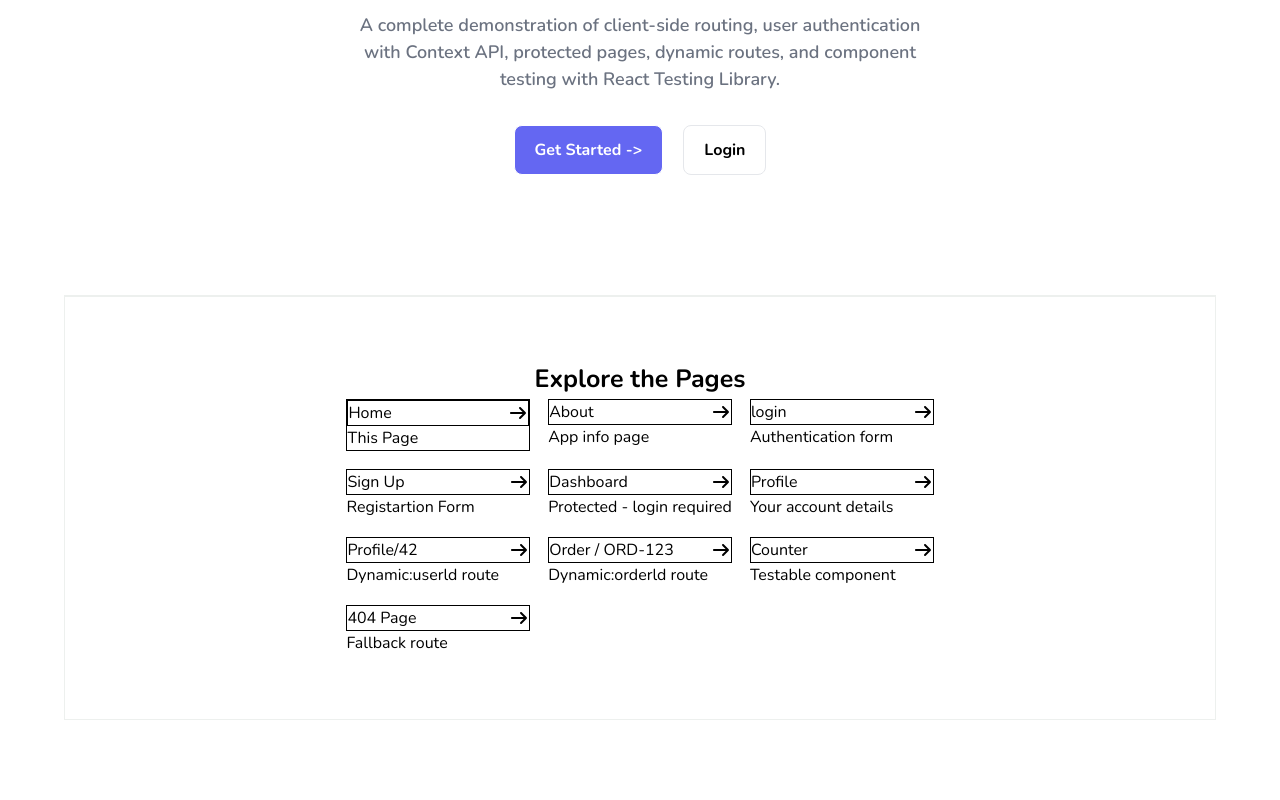
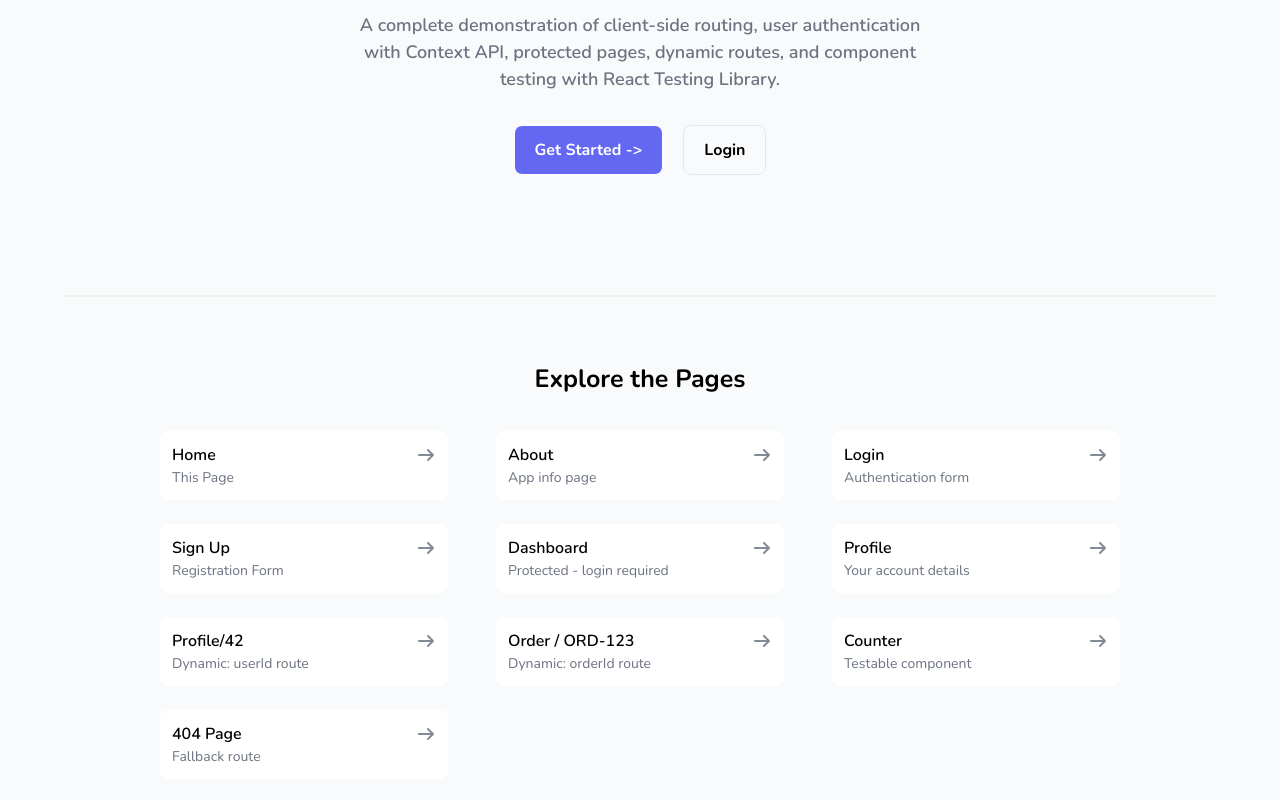
Before and after one commit to preetpalsinghkanda/Multi-Page-Authentication-App-, a React (Vite) app: page / in a window 1280 px wide. Shown: the part 340-1140 px from the top of the page. Before the commit the page ends 1060 px from the top, so only its background shows below. Built offline with nearby package versions, Linux system fonts and the light colour scheme.

Commit message:
home page done

```diff
--- a/src/Components/Hero.jsx
+++ b/src/Components/Hero.jsx
@@ -3,6 +3,19 @@ import { FontAwesomeIcon } from "@fortawesome/react-fontawesome";
 import { faArrowRight } from "@fortawesome/free-solid-svg-icons";
 
 export default function Hero() {
+  const pagesName = [
+    { title: "Home", desc: "This Page" },
+    { title: "About", desc: "App info page" },
+    { title: "Login", desc: "Authentication form" },
+    { title: "Sign Up", desc: "Registration Form" },
+    { title: "Dashboard", desc: "Protected - login required" },
+    { title: "Profile", desc: "Your account details" },
+    { title: "Profile/42", desc: "Dynamic: userId route" },
+    { title: "Order / ORD-123", desc: "Dynamic: orderId route" },
+    { title: "Counter", desc: "Testable component" },
+    { title: "404 Page", desc: "Fallback route" },
+  ];
+
   return (
     <div>
       <div className="flex flex-col items-center py-30">
@@ -26,85 +39,23 @@ export default function Hero() {
         </div>
       </div>
 
-      <section className="border-t-2 border-[#edf0ee] py-16 border flex flex-col items-center justify-center" >
-        <h2 className="text-[25px] font-[700] w-fit mx-auto">
-          Explore the Pages
-        </h2>
-        <div className="grid gap-4.5 grid-cols-3">
-          <div className="border">
-            <div className="flex items-center justify-between border">
-              <h5>Home</h5>
-              <FontAwesomeIcon icon={faArrowRight} />
-            </div>
-            <p>This Page</p>
-          </div>
-          <div>
-            <div className="flex items-center justify-between border">
-              <h5>About</h5>
-              <FontAwesomeIcon icon={faArrowRight} />
-            </div>
-            <p>App info page</p>
-          </div>
-          <div>
-            <div className="flex items-center justify-between border">
-              <h5>login</h5>
-               <FontAwesomeIcon icon={faArrowRight} />
+      <section className="border-t-2 border-[#edf0ee] py-16 flex flex-col items-center justify-center">
+  <h2 className="text-[25px] font-[700] w-fit mx-auto">
+    Explore the Pages
+  </h2>
 
-            </div>
-            <p>Authentication form</p>
-          </div>
-          <div>
-           <div className="flex items-center justify-between border">
-              <h5>Sign Up</h5>
-               <FontAwesomeIcon icon={faArrowRight} />
-            </div>
-            <p>Registartion Form</p>
-          </div>
-          <div>
-          <div className="flex items-center justify-between border">
-              <h5>Dashboard</h5>
-               <FontAwesomeIcon icon={faArrowRight} />
-            </div>
-            <p>Protected - login required</p>
-          </div>
-          <div>
-            <div className="flex items-center justify-between border">
-              <h5>Profile</h5>
-               <FontAwesomeIcon icon={faArrowRight} />
-            </div>
-            <p>Your account details</p>
-          </div>
-          <div>
-            <div className="flex items-center justify-between border">
-              <h5>Profile/42</h5>
-               <FontAwesomeIcon icon={faArrowRight} />
-
-            </div>
-            <p>Dynamic:userld route</p>
-          </div>
-          <div>
-            <div className="flex items-center justify-between border">
-              <h5>Order / ORD-123</h5>
-               <FontAwesomeIcon icon={faArrowRight} />
-            </div>
-            <p>Dynamic:orderld route</p>
-          </div>
-          <div>
-           <div className="flex items-center justify-between border">
-              <h5>Counter</h5>
-               <FontAwesomeIcon icon={faArrowRight} />
-            </div>
-            <p>Testable component</p>
-          </div>
-          <div>
-           <div className="flex items-center justify-between border">
-              <h5>404 Page</h5>
-               <FontAwesomeIcon icon={faArrowRight} />
-            </div>
-            <p>Fallback route</p>
-          </div>
+  <div className="grid gap-x-12 gap-y-6 grid-cols-3 py-8">
+    {pagesName.map((page, index) => (
+      <div key={index} className="px-3 py-3 w-72 bg-white rounded-lg">
+        <div className="flex items-center justify-between">
+          <h5 className="font-[600]">{page.title}</h5>
+          <FontAwesomeIcon icon={faArrowRight} className="text-[#848a96]" />
         </div>
-      </section>
+        <p className="text-[14px] text-[#6b7280]">{page.desc}</p>
+      </div>
+    ))}
+  </div>
+</section>
     </div>
   );
 }
--- a/src/Components/NavBar.jsx
+++ b/src/Components/NavBar.jsx
@@ -1,16 +1,18 @@
 import React from "react";
 import logo from "../../public/download.jpg";
+import { FontAwesomeIcon } from "@fortawesome/react-fontawesome";
+import { faFingerprint } from "@fortawesome/free-solid-svg-icons";
 
 export default function NavBar() {
   return (
-  <div className="w-full border h-18 flex items-center justify-between px-6">
-      <div className="flex items-center">
-        <img className="h-10" src={logo} alt="" /> <span>AuthApp</span>
+  <div className="w-full border-b-2 border-[#edf0ee] h-18 flex items-center justify-between px-6 ">
+      <div className="flex items-center gap-1">
+        <FontAwesomeIcon icon={faFingerprint} className="text-[#6467f2]" /> <span className="text-[#6467f2] font-[800] text-xl" >AuthApp</span>
       </div>
 
       <div className="flex gap-6">
-        <button className="">Home</button>
-        <button className="">About</button>
+        <button className=" font-bold bg-[#eaebfb] text-[#6467f2] px-4 py-2 rounded-lg cursor-pointer">Home</button>
+        <button className="font-bold text-[#6c7381] cursor-pointer">About</button>
       </div>
 
       <div className="flex gap-4">
--- a/src/index.css
+++ b/src/index.css
@@ -2,7 +2,7 @@
 
 body{
 
-
+  background-color: #f9fafb;
      font-family: "Nunito", sans-serif;
 
 }
```
